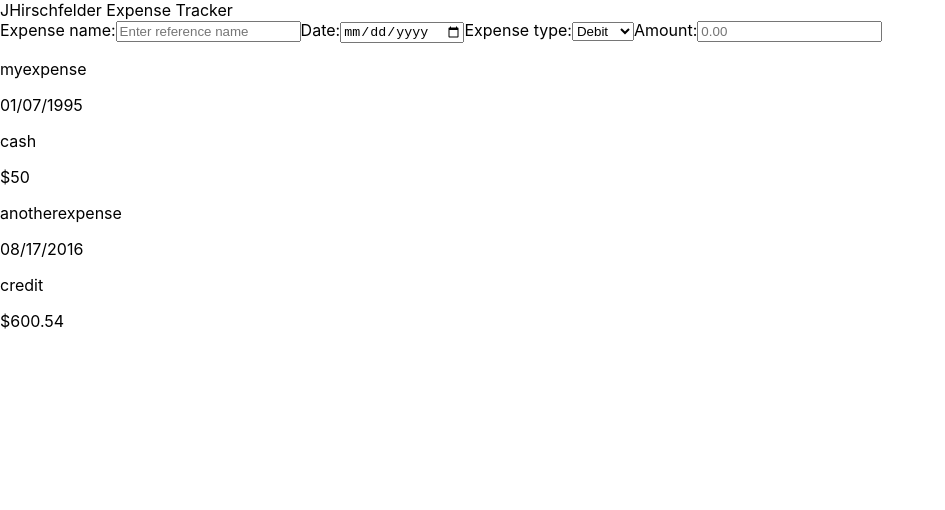
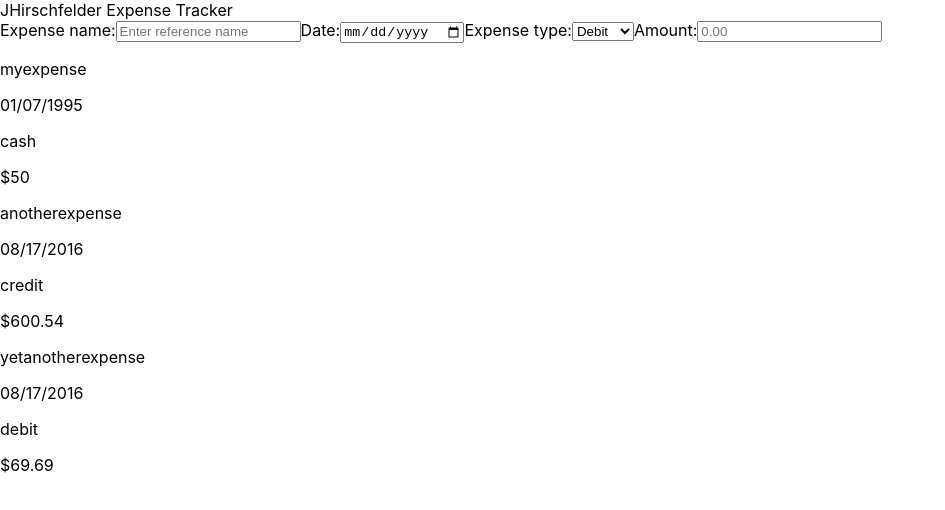
Before and after one commit to JHirschfelder/Expense-tracker-app, a React (Create React App) app: page / in a window 1280 px wide. Shown: the top 510 px of the page, without its empty margins (0-945 px from the left). Built offline with nearby package versions, Linux system fonts and the light colour scheme.

Commit message:
Updated functional components to class based

```diff
--- a/src/DataTable.js
+++ b/src/DataTable.js
@@ -2,15 +2,18 @@ import React from "react"
 
 import ExpenseLine from "./ExpenseLine"
 
-function DataTable() {
+class DataTable extends React.Component {
+
+  render() {
 
     let RawExpenseData=[
       {id:1, name:"myexpense", date:"01/07/1995", type:"cash", amount:"50"},
-    {id:2, name:"anotherexpense", date:"08/17/2016", type:"credit", amount:"600.54"}
+      {id:2, name:"anotherexpense", date:"08/17/2016", type:"credit", amount:"600.54"},
+      {id:3, name:"yetanotherexpense", date:"08/17/2016", type:"debit", amount:"69.69"}
     ]
 
-  const ExpenseComponents = RawExpenseData.map(expense => <ExpenseLine key={expense.id} name={expense.name} date={expense.date} type={expense.type} amount={expense.amount}/>)
-
+    const ExpenseComponents = RawExpenseData.map(expense =>
+      <ExpenseLine key={expense.id} name={expense.name} date={expense.date} type={expense.type} amount={expense.amount}/>)
 
 
     return (
@@ -19,5 +22,6 @@ function DataTable() {
       </div>
     )
   }
+}
 
 export default DataTable
--- a/src/ExpenseLine.js
+++ b/src/ExpenseLine.js
@@ -1,14 +1,19 @@
 import React from "react"
 
-function ExpenseLine(props) {
-  return (
-    <div>
-        <p>{props.name}</p>
-        <p>{props.date}</p>
-        <p>{props.type}</p>
-        <p>${props.amount}</p>
-    </div>
-  )
+class ExpenseLine extends React.Component {
+
+  render() {
+
+    return (
+      <div>
+          <p>{this.props.name}</p>
+          <p>{this.props.date}</p>
+          <p>{this.props.type}</p>
+          <p>${this.props.amount}</p>
+      </div>
+    )
+  }
 }
 
+
 export default ExpenseLine
```
Also changed, not shown: src/App.js (+6 -1 lines), src/DataEntry.js (+5 -9 lines). Lines whose indentation alone changed are shown as unchanged.
